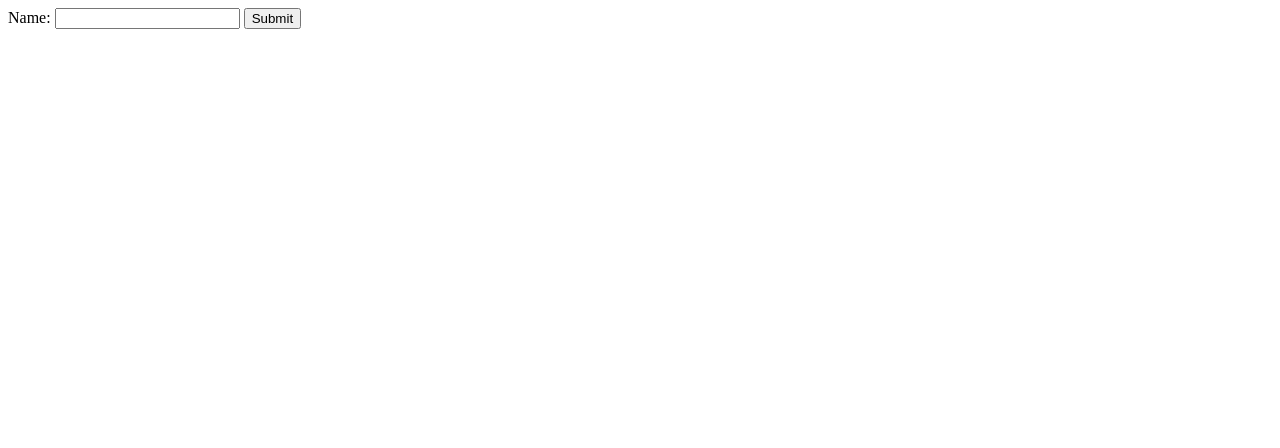
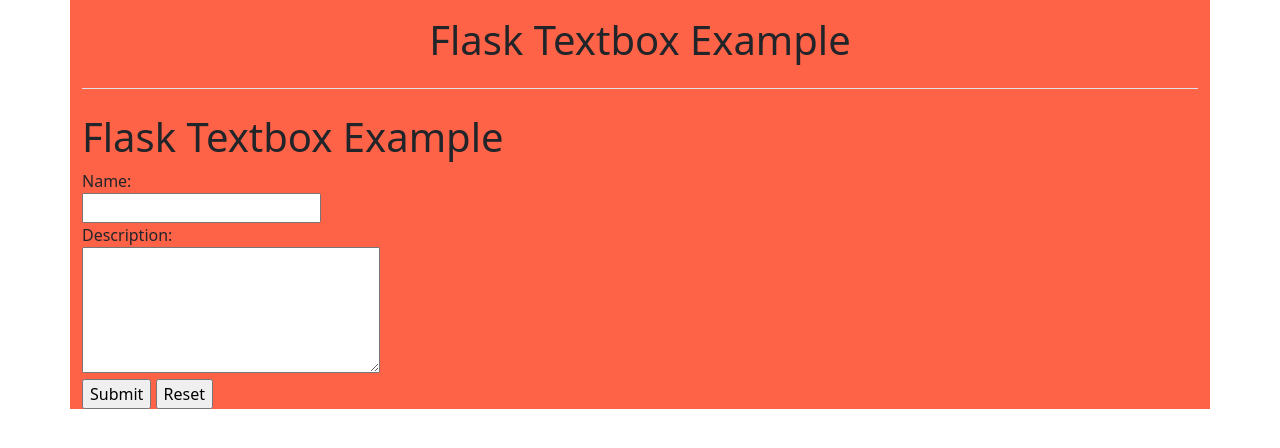
Before and after one commit to Kinyanjui-07/SOFTWARE-ENGINEERING-GROUP-F-, a plain HTML site: page form.html in a window 1280 px wide. Drawn offline with nearby package versions, Linux system fonts and the light colour scheme.

Commit message:
Update form.html

```diff
--- a/form.html
+++ b/form.html
@@ -1,15 +1,54 @@
 <!DOCTYPE html>
-<html lang="en">
+<html>
 <head>
-    <meta charset="UTF-8">
-    <meta name="viewport" content="width=device-width, initial-scale=1.0">
-    <title>Form Example</title>
+    <head>
+        <style>
+            div {
+                background-color:Tomato;
+}
+
+        </style>
+
+		<title>C++ Issue Tracker App Form</title>
+
+		<link
+			href="https://cdn.jsdelivr.net/npm/bootstrap@5.1.3/dist/css/bootstrap.min.css"
+			rel="stylesheet"
+			integrity="sha384-1BmE4kWBq78iYhFldvKuhfTAU6auU8tT94WrHftjDbrCEXSU1oBoqyl2QvZ6jIW3"
+			crossorigin="anonymous"
+		/>
+		<link href="../static/signup.css" rel="stylesheet" />
+	</head>
+
 </head>
-<body>
-    <form action="/submit" method="POST">
-        <label for="name">Name:</label>
-        <input type="text" id="name" name="name" required>
-        <button type="submit">Submit</button>
-    </form>
+<body >
+
+    <div class="container">
+
+        <div class="header">
+
+            <nav
+                class="d-flex flex-wrap justify-content-center py-3 mb-4 border-bottom"
+            >
+
+            <h1>Flask Textbox Example</h1>
+
+            </nav>
+
+        </div>
+
+
+
+    <h1>Flask Textbox Example</h1>
+    <form action="/action_page.php">
+        <label for="name">Name:</label><br>
+        <input type="text" id="fname" name="fname" ><br>
+        <label for="description">Description:</label><br>
+        <textarea id="description" name="description" rows="5" cols="30" required></textarea><br>
+        <input type="submit" value="Submit">
+        <input type="reset" value="Reset">
+      </form>
+
+
 </body>
 </html>
```
